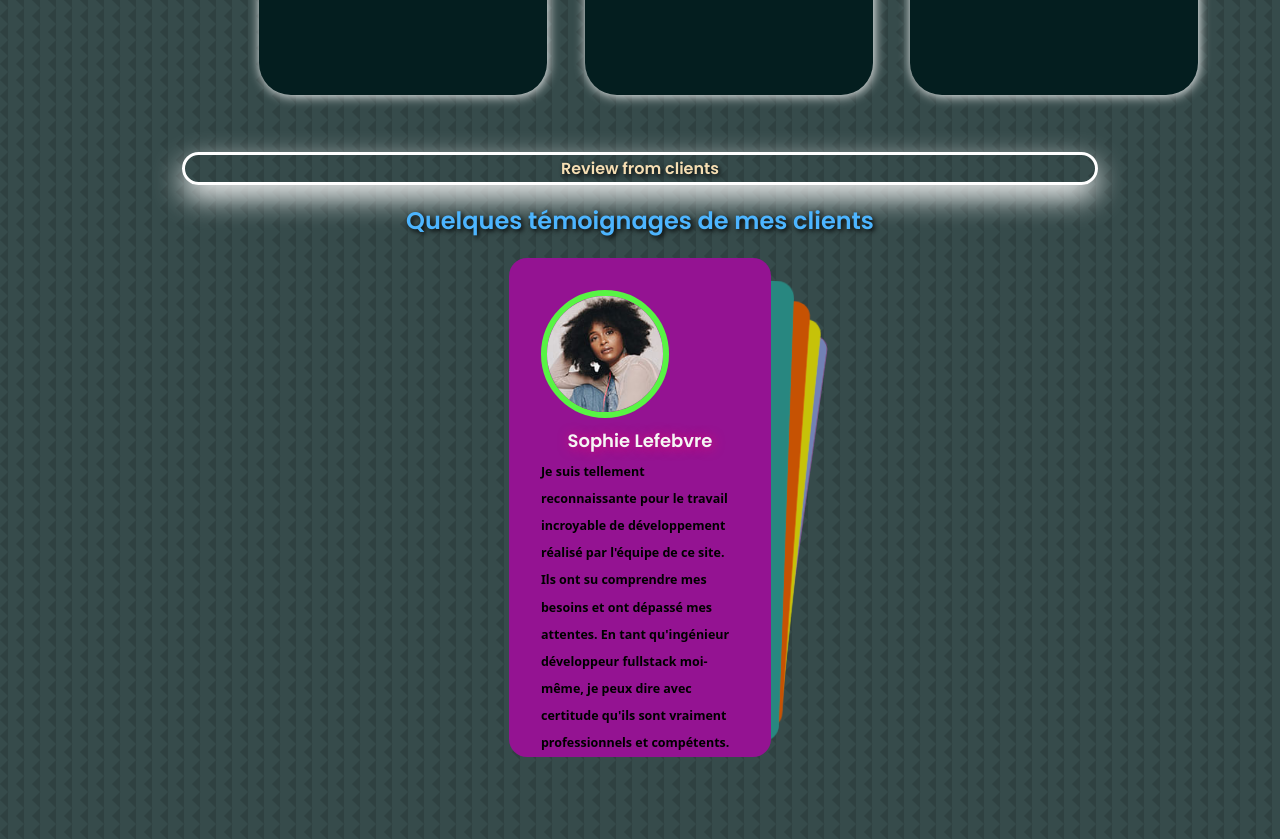
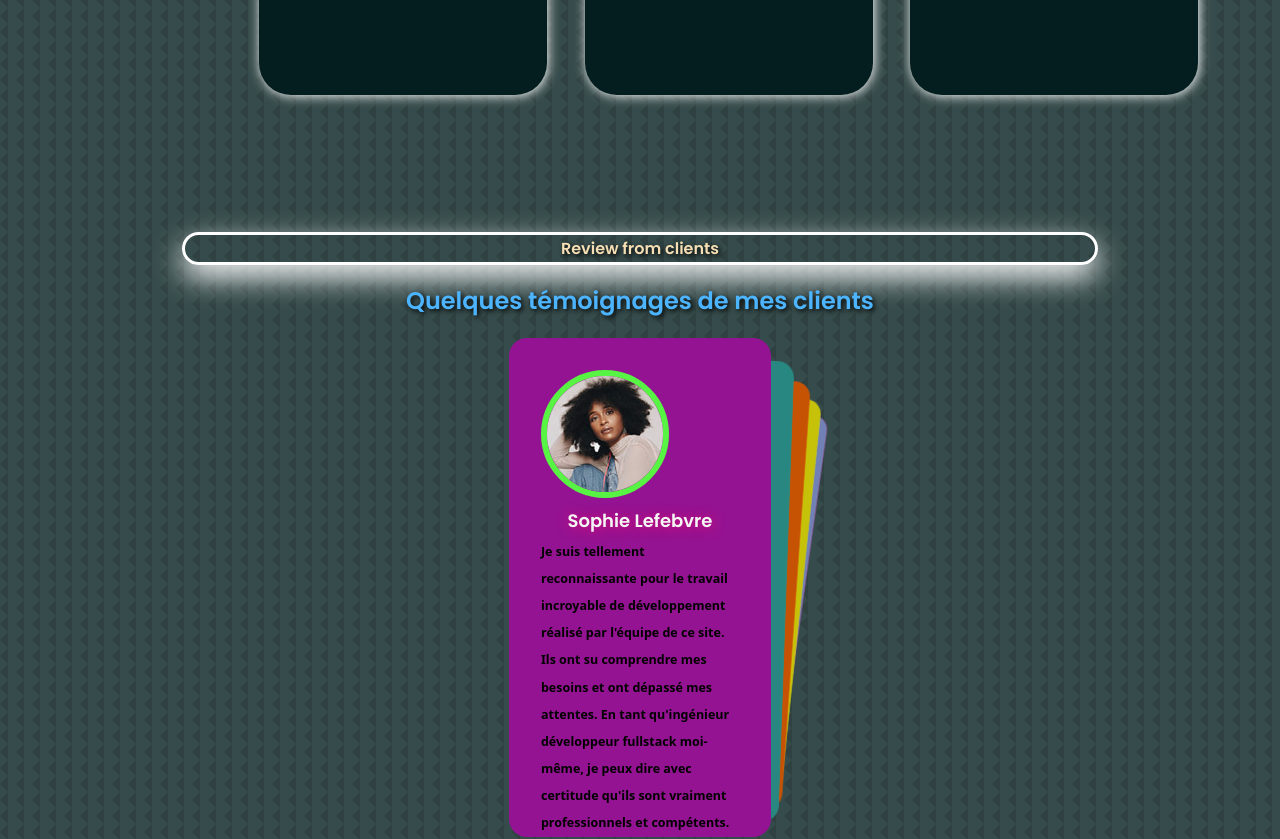
Before and after one commit to Mouhamed1003/keenprogrammer.com, a React (Create React App) app: page / in a window 1280 px wide. Shown: the part 4360-5199 px from the top of the page. Built offline with nearby package versions, Linux system fonts and the light colour scheme.

Commit message:
Update temoignages.css

```diff
--- a/src/components/temoignages/temoignages.css
+++ b/src/components/temoignages/temoignages.css
@@ -1,5 +1,5 @@
 #temoignages {
-  margin-top: 15rem;
+  margin-top: 20rem;
 }
 #temoignages h5 {
   color: wheat;
```
